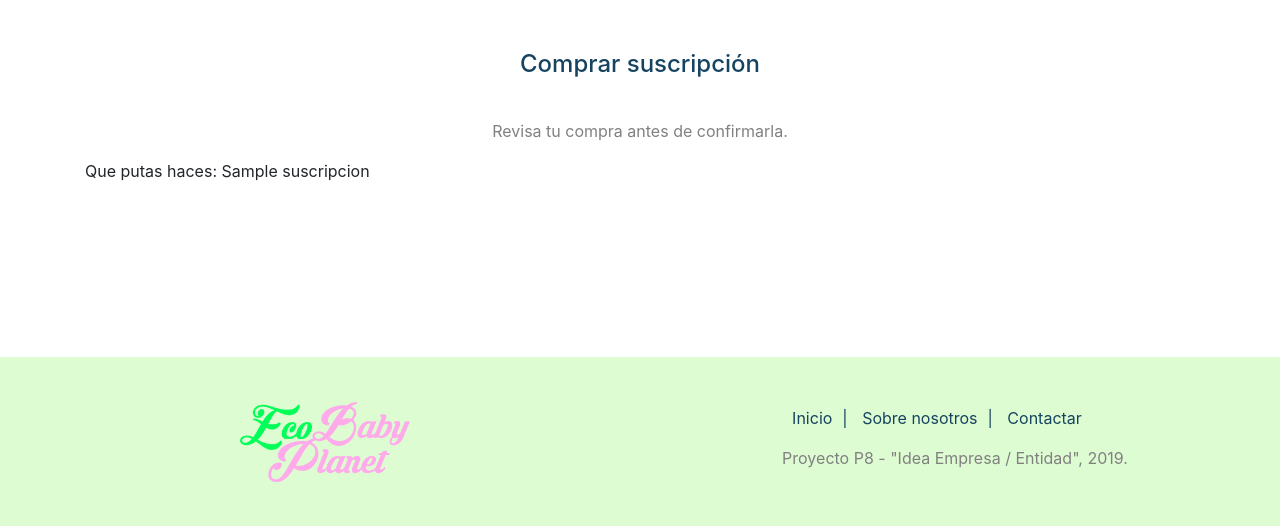
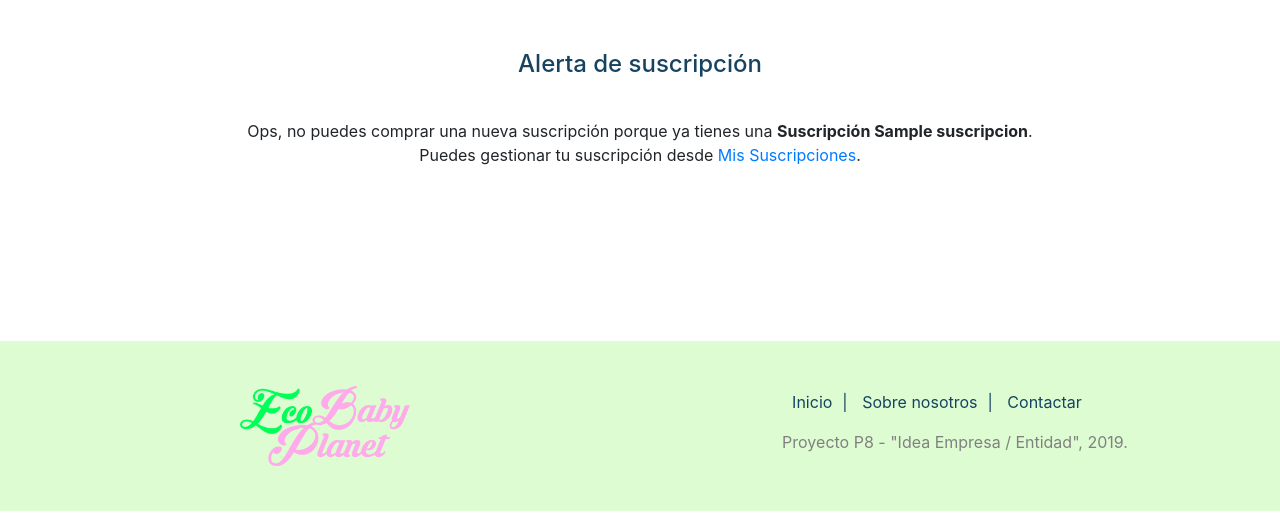
Before and after one commit to julianmelero/ecobabyplanet, a PHP site: template view/alerta_carrito.php in a window 1280 px wide. Shown: the part 126-652 px from the top of the page. Run offline with PHP 8.4, Linux system fonts and the light colour scheme; the template is opened without the code that fills it: most values are stand-ins (such as "Sample title", 1, 10 or a date in 2020); some libraries are stand-ins or nearby versions.

Commit message:
Improve suscription alert message

```diff
--- a/view/alerta_carrito.php
+++ b/view/alerta_carrito.php
@@ -11,16 +11,13 @@
 <div class="container">
     <div class="row">
         <div class="col-md-12">
-            <h4>Comprar suscripción</h4>
-            <p>Revisa tu compra antes de confirmarla.</p>
+            <h4>Alerta de suscripción</h4>
         </div>
     </div>
-
-    <div class="form-group  suscripcion">
-
-        Que putas haces: <?php echo $suscripcion->getNombre(); ?>
+    <div class="form-group suscripcion" align="center">
+        Ops, no puedes comprar una nueva suscripción porque ya tienes una <b>Suscripción <?php echo $suscripcion->getNombre(); ?></b>.<br>
+        Puedes gestionar tu suscripción desde <a href="">Mis Suscripciones</a></li>.
     </div>
-
 </div><br>
 <footer>
     <div class="row">
```
